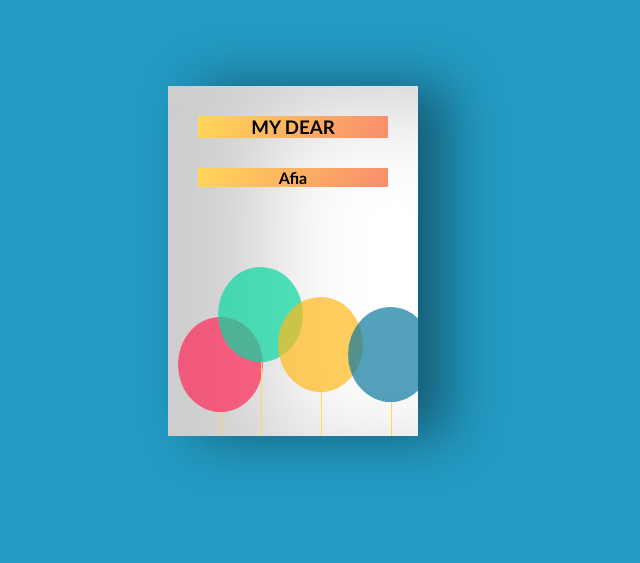
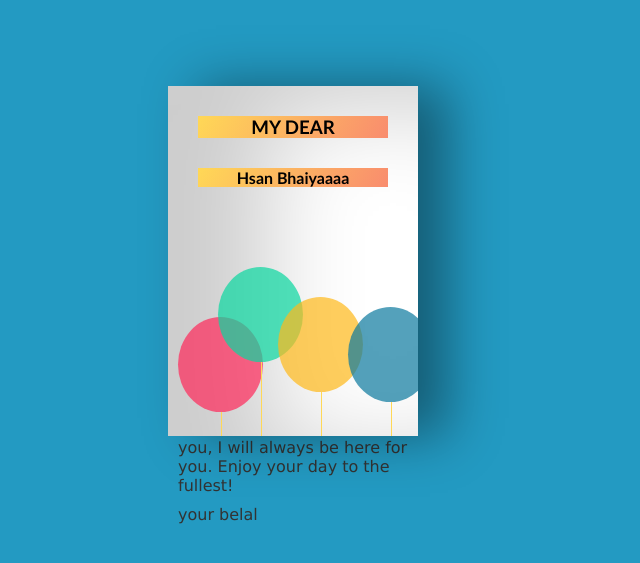
Before and after one commit to coderBelal/wishforyou, a React (Vite) app: page / in a window 1280 px wide. Shown: the part 147-710 px from the top of the page, without its empty margins (347-987 px from the left). Built offline with nearby package versions, Linux system fonts and the light colour scheme.

Commit message:
Update App.jsx

```diff
--- a/src/App.jsx
+++ b/src/App.jsx
@@ -3,7 +3,7 @@ const App = () => {
     <div className="birthdayCard">
       <div className="cardFront">
         <h3 className="happy">MY DEAR </h3>
-          <h4 className="happy">Afia</h4>
+          <h4 className="happy">Hsan Bhaiyaaaa</h4>
 
         <div className="balloons">
           <div className="balloon-1" />
@@ -14,10 +14,14 @@ const App = () => {
       </div>
       <div className="cardInside">
         <h3 className="back"></h3>
-        <p>Dear Afia</p>
+        <p>Dear Hasan Bhaiyaaaaaa</p>
         <p>
-I hope you're well. I wanted to tell you how grateful I am to have you as my best friend. Your support, kindness, and understanding mean the world to me.
-Thank you for always being there, whether we’re sharing laughter or facing challenges together. You are truly special, and I cherish our friendship too deeply</p>
+Happy Birthday! On this special day, I want to express how grateful I am to have you in my life. You have always been my support, my confidant, and my best friend. I cherish all the memories we've made together and look forward to many more.
+
+I hope this year brings you everything you wish for and more. May you achieve all your dreams and find happiness in every step you take. Remember, no matter where life takes you, I will always be here for you.
+
+Enjoy your day to the fullest!
+</p>
         <p className="name">your belal</p>
       </div>
     </div>
```
